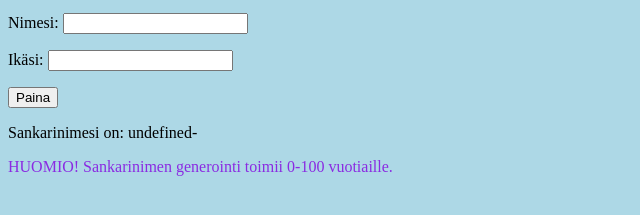
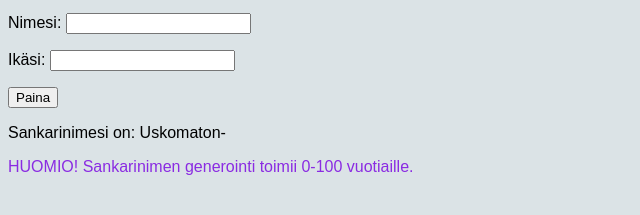
Before and after one commit to jnuukaa/sankarinimi, a plain HTML site: page index.html in a window 1280 px wide. Both pictures are taken after a click on the button "Paina". Shown: the part 87-302 px from the top of the page, without its empty margins (0-640 px from the left). Drawn offline with Linux system fonts and the light colour scheme.

Commit message:
Add files via upload

```diff
--- a/ceess.css
+++ b/ceess.css
@@ -1,5 +1,6 @@
 body {
-    background-color: lightblue;
+    font-family: 'Glory', sans-serif;
+    background-color: rgb(219, 227, 230);
   }
 
   h1 {
--- a/index.html
+++ b/index.html
@@ -1,6 +1,7 @@
 <html>
     <head>
         <link rel="stylesheet" href="ceess.css">
+        <link rel="preconnect" href="https://fonts.googleapis.com">
         <meta http-equiv="Content-Type" content="text/html; charset=utf-8" />
     </head>
     <body>
--- a/testailua.js
+++ b/testailua.js
@@ -30,7 +30,7 @@ document.getElementById("nappi").innerHTML = nappi;
 function myFunction() {
     let x = document.getElementById("myName").value;
     let z = document.getElementById("myAge").value;
-    let y = 'Sankarinimesi on: ' + ika[(z)] + '-' + x;
+    let y = 'Sankarinimesi on: ' + (ika[(z)] || 'Uskomaton') + '-' + x;
     document.getElementById("demo").innerHTML = y;
   }
 
```
